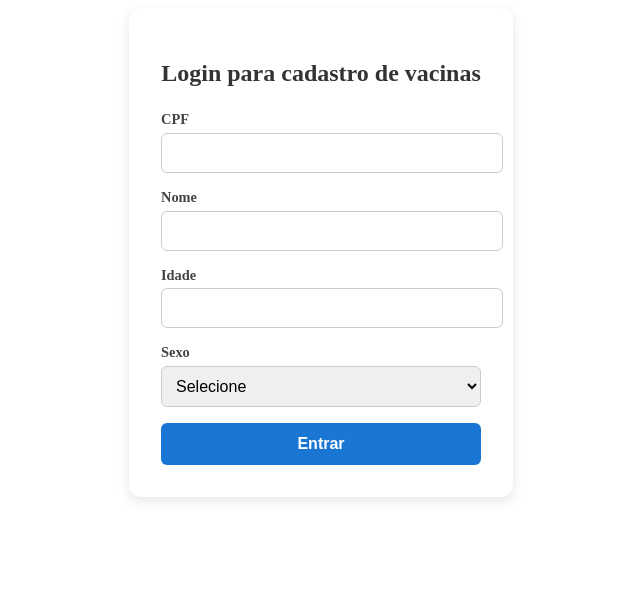
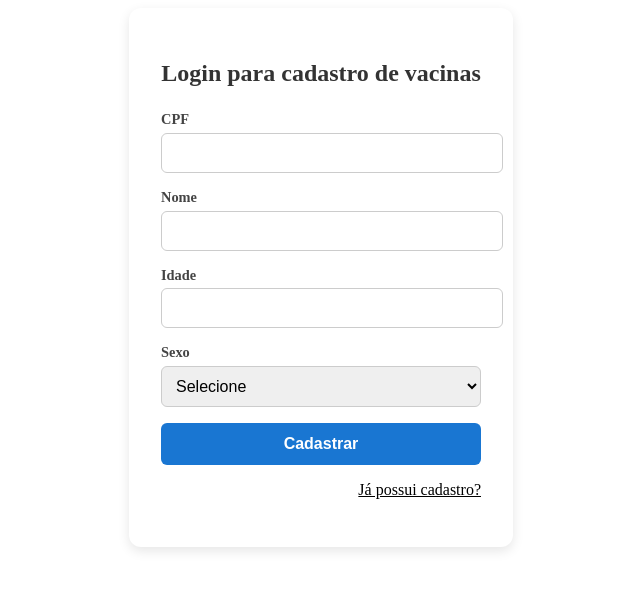
Before and after one commit to RodrigoQF/cartao-vacinacao, an Angular app: page /login in a window 1280 px wide. Shown: the top 590 px of the page, without its empty margins (319-959 px from the left). Built offline with nearby package versions, Linux system fonts and the light colour scheme.

Commit message:
Implementacao tela de login

```diff
--- a/src/app/modules/login/login-component.html
+++ b/src/app/modules/login/login-component.html
@@ -1,8 +1,8 @@
 <div class="login-container">
   <h2>Login para cadastro de vacinas</h2>
 
-  <!-- Formulário para login -->
-  <form #loginForm="ngForm" (ngSubmit)="entrar()">
+  <!-- Formulário para cadastro -->
+  <form *ngIf="!clienteCadastrado" #loginForm="ngForm" (ngSubmit)="cadastrar(loginForm)">
     <label for="cpf">CPF</label>
     <input id="cpf" type="text" name="cpf" [(ngModel)]="usuario.cpf" required>
 
@@ -20,6 +20,18 @@
     </select>
 
     <!-- Botão só tem ação caso o form for válido -->
+    <button type="submit" [disabled]="!loginForm.form.valid">Cadastrar</button>
+    <p (click)="possuiCadastro()" class="possui-cadastro">Já possui cadastro?</p>
+  </form>
+
+  <!-- Formulário para login -->
+  <form *ngIf="clienteCadastrado" #loginForm="ngForm" (ngSubmit)="entrar(loginForm)">
+    <label for="cpf">CPF</label>
+    <input id="cpf" type="text" name="cpf" [(ngModel)]="usuario.cpf" required>
+
+    <!-- Botão só tem ação caso o form for válido -->
     <button type="submit" [disabled]="!loginForm.form.valid">Entrar</button>
+    <p (click)="possuiCadastro()" class="possui-cadastro">Cadastrar</p>
   </form>
+
 </div>
--- a/src/app/modules/login/login-component.scss
+++ b/src/app/modules/login/login-component.scss
@@ -48,3 +48,12 @@
 .login-container button:hover {
   background: #145ca8;
 }
+
+.possui-cadastro{
+  text-align: right;
+  text-decoration: underline;
+}
+
+.login-container p:hover {
+  cursor: pointer;;
+}
```
